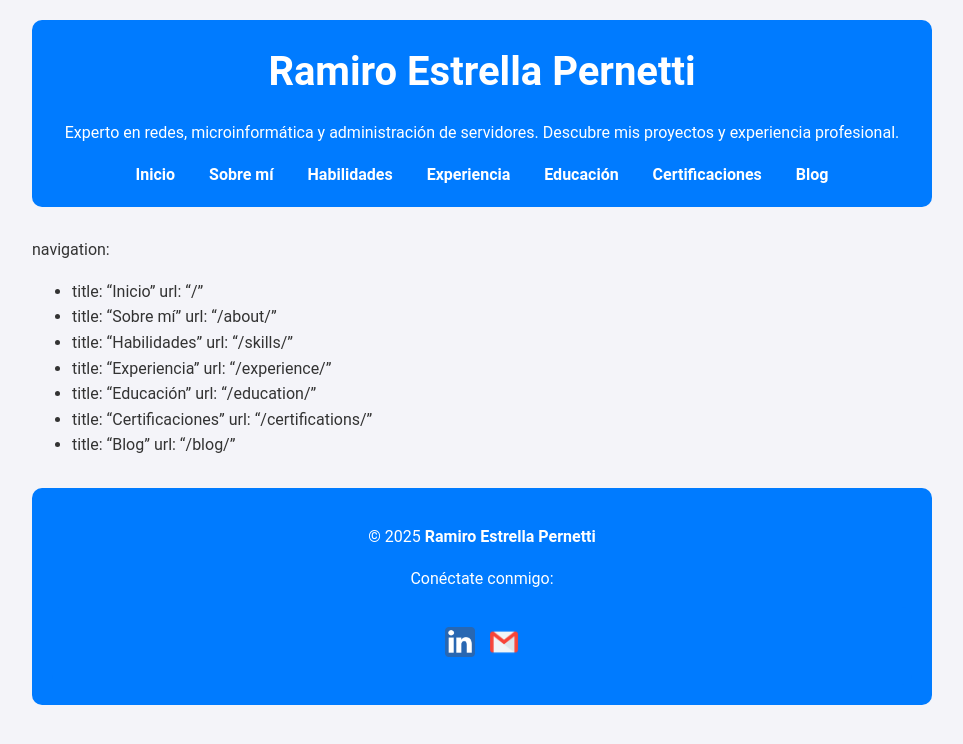
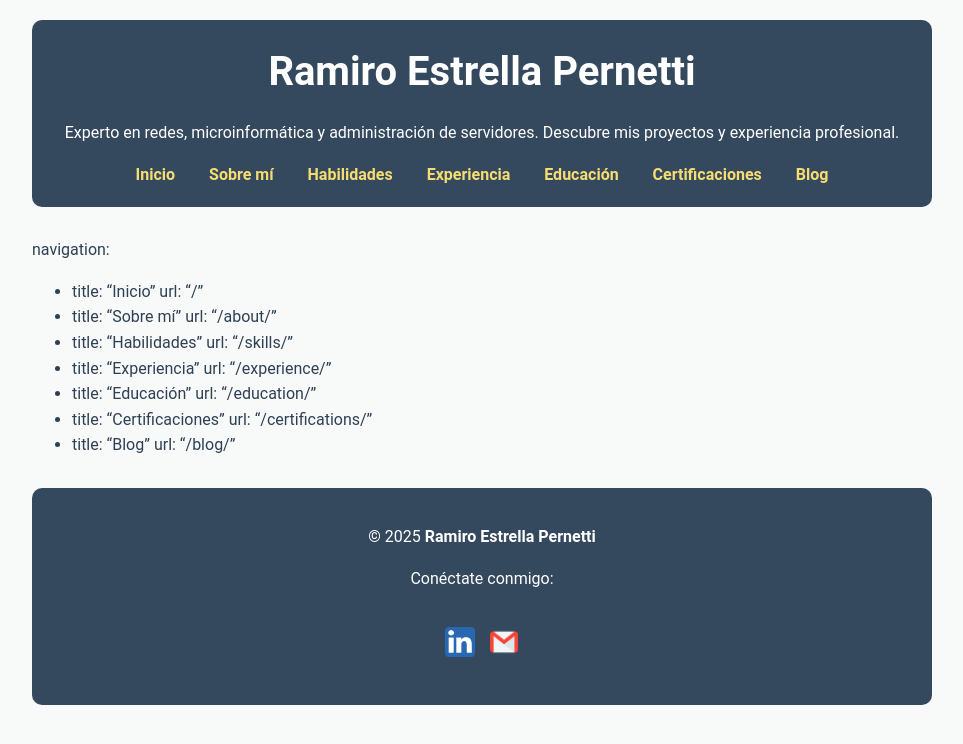
Before and after one commit to proxmy/ramiro_estrella_pernetti, a Jekyll site: the page built from navigation.md, in a window 1280 px wide. Shown: the top 744 px of the page, without its empty margins (158-1121 px from the left). Built offline with Jekyll 4.4.1, drawn with Linux system fonts in a browser that asks for light colours; our own code applies the rules of GitHub Pages for plain Markdown files.

Commit message:
Update styles.css

```diff
--- a/assets/css/styles.css
+++ b/assets/css/styles.css
@@ -1,8 +1,8 @@
 /* General Styles */
 body {
   font-family: 'Roboto', sans-serif;
-  color: #333;
-  background-color: #f4f4f9;
+  color: #2E4053;
+  background-color: #F8F9F9;
   line-height: 1.6;
   margin: 0 auto;
   max-width: 900px;
@@ -12,7 +12,7 @@ body {
 /* Header */
 header {
   text-align: center;
-  background-color: #007BFF;
+  background-color: #34495E;
   color: white;
   padding: 20px 0;
   border-radius: 10px;
@@ -26,7 +26,7 @@ header h1 {
 
 header nav a {
   margin: 0 15px;
-  color: white;
+  color: #F7DC6F;
   text-decoration: none;
   font-weight: bold;
 }
@@ -43,7 +43,7 @@ footer {
 
 footer div {
   padding: 20px;
-  background-color: #007BFF;
+  background-color: #34495E;
   color: white;
   border-radius: 10px;
 }
@@ -59,7 +59,7 @@ footer a img:hover {
 }
 
 footer a {
-  color: #FFC107;
+  color: #F7DC6F;
   text-decoration: none;
   font-weight: bold;
 }
@@ -74,8 +74,8 @@ section {
 }
 
 section h2 {
-  color: #007BFF;
-  border-bottom: 2px solid #007BFF;
+  color: #34495E;
+  border-bottom: 2px solid #34495E;
   padding-bottom: 5px;
   margin-bottom: 20px;
 }
@@ -83,7 +83,7 @@ section h2 {
 /* Buttons */
 a.button {
   display: inline-block;
-  background-color: #007BFF;
+  background-color: #2E86C1;
   color: white;
   padding: 10px 15px;
   border-radius: 5px;
@@ -93,7 +93,7 @@ a.button {
 }
 
 a.button:hover {
-  background-color: #0056b3;
+  background-color: #1B4F72;
   transform: translateY(-3px);
 }
 
```
